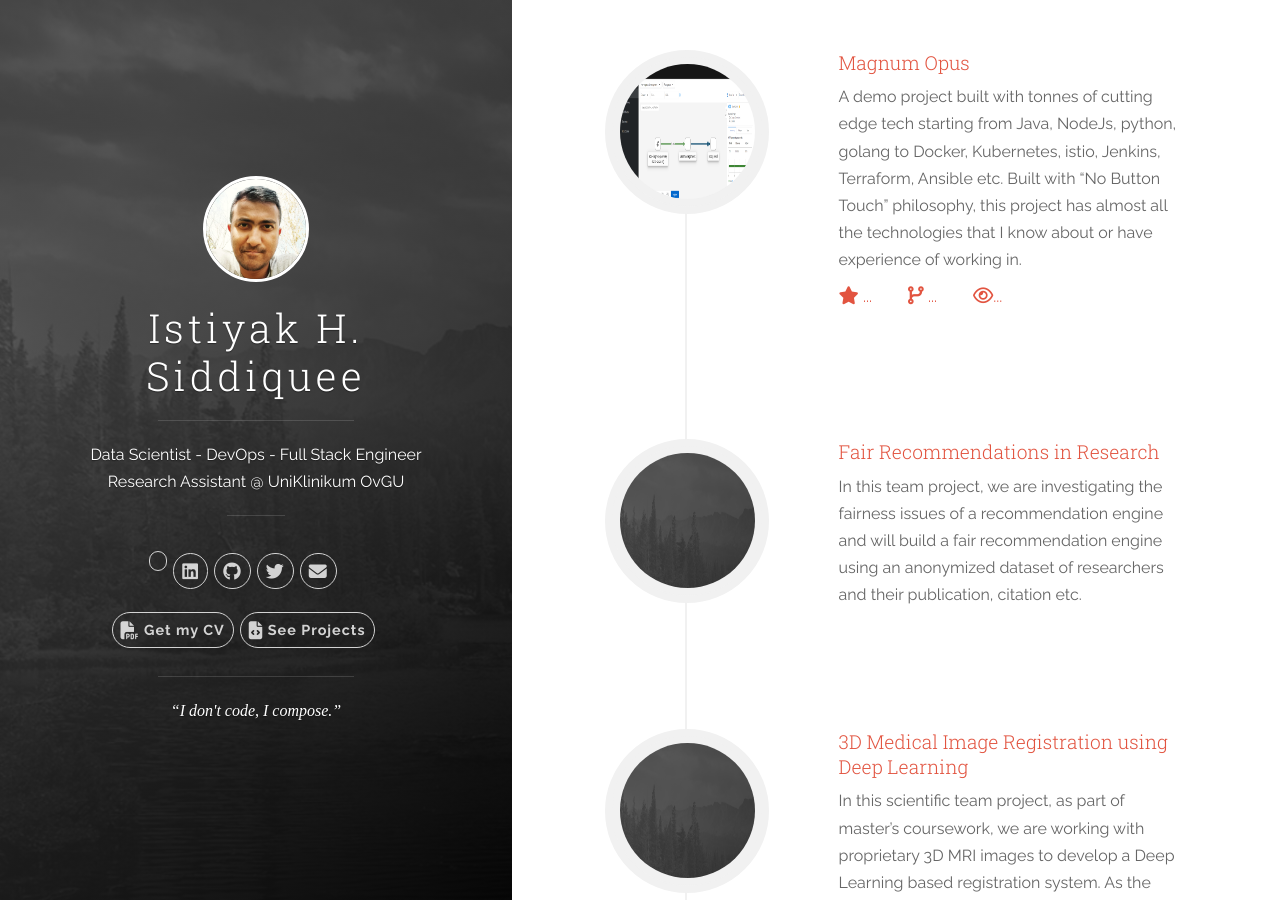
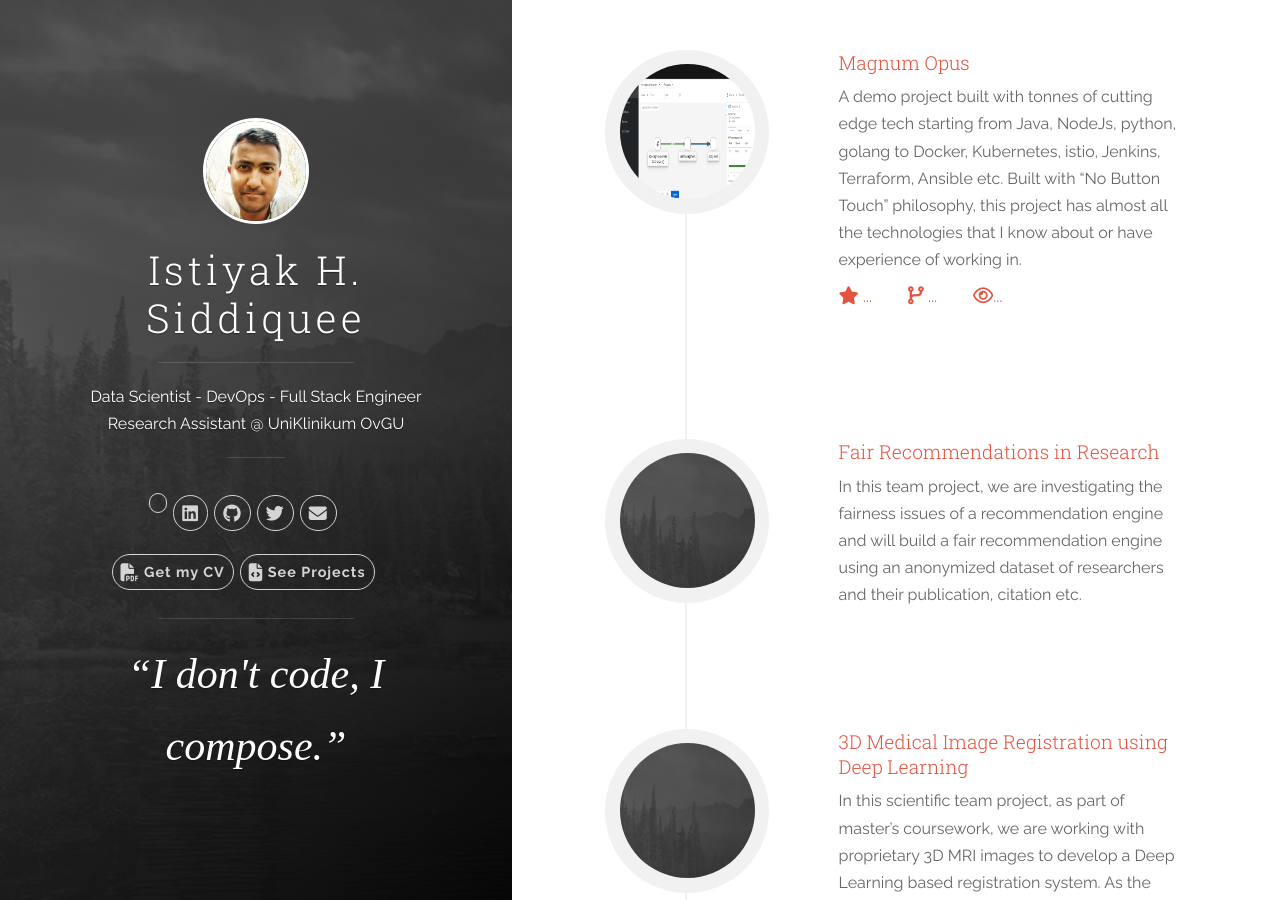
Before and after one commit to istiyaksiddiquee/istiyaksiddiquee.github.io, a Jekyll site: the page built from index.html, in a window 1280 px wide and 900 px high. Built offline with Jekyll 4.4.1, drawn with Linux system fonts in a browser that asks for light colours; nearby versions of some CDN libraries; comment, search, counter and statistics services are not loaded; a style sheet for code colours, icons or effects is not loaded.

Commit message:
tagline modified

```diff
--- a/_includes/header.html
+++ b/_includes/header.html
@@ -98,7 +98,7 @@
 
         </div>
         <hr class="panel-cover__divider">
-        <p class="panel-cover__description" style="font-family: adobe-garamond-pro, serif; font-style: italic; font-weight: normal; letter-spacing: normal; text-transform: none;">&ldquo;I don't code, I compose.&rdquo;</q></p>
+        <p class="panel-cover__description" style="font-family: adobe-garamond-pro, serif; font-style: italic; font-weight: normal; letter-spacing: normal; text-transform: none; font-size: 42px;">&ldquo;I don't code, I compose.&rdquo;</q></p>
 
       </div>
 
```
